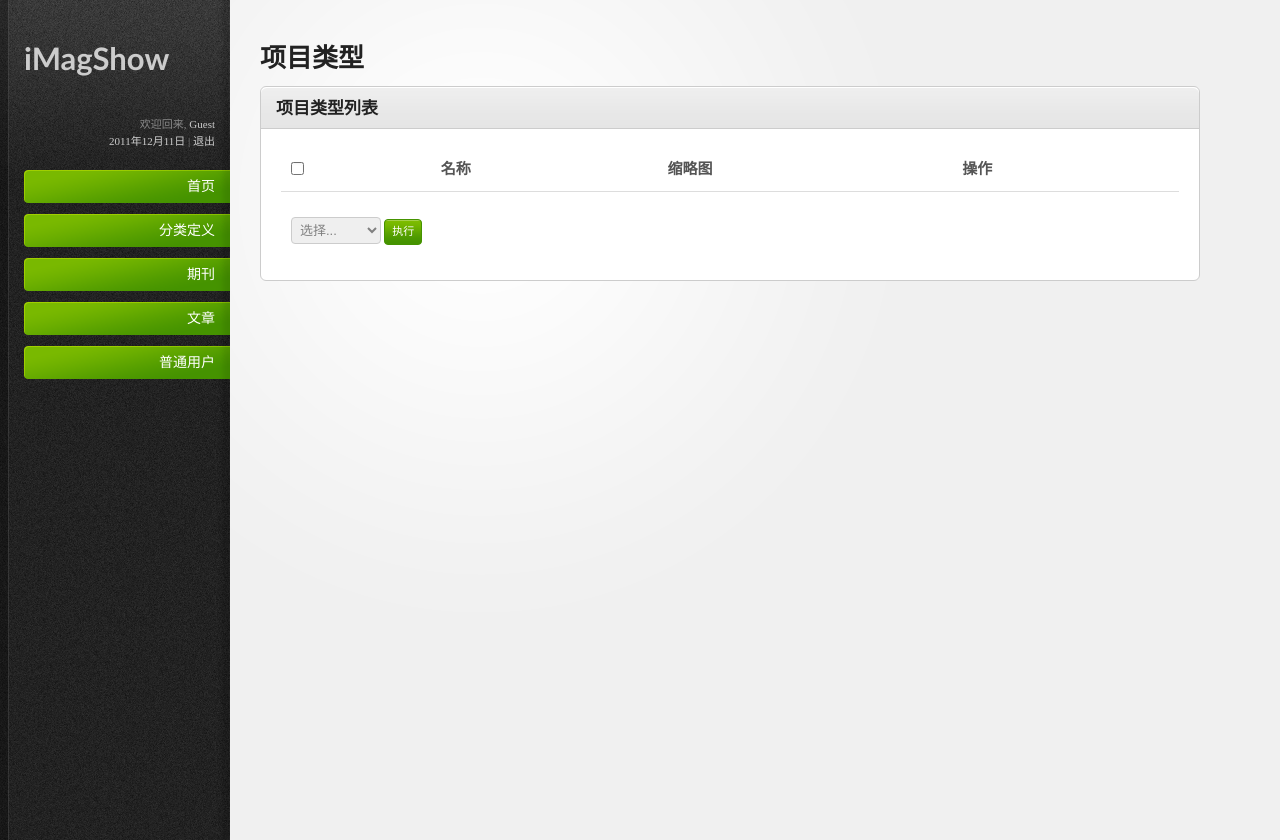
After one commit to yzhfd/Test, a PHP site: template src/Magend/ProjectBundle/Resources/views/Project/index.html.twig in a window 1280 px wide. The commit adds this page. Shown: the top 840 px of the page. Run offline with PHP 8.4, Linux system fonts and the light colour scheme; the template is opened without the code that fills it, so the values that code supplies are empty; some libraries are stand-ins or nearby versions.

Commit message:
Add project bundle

```diff
--- a/app/AppKernel.php
+++ b/app/AppKernel.php
@@ -33,6 +33,7 @@ class AppKernel extends Kernel
             new Magend\FeedbackBundle\MagendFeedbackBundle(),
             new Magend\UserBundle\MagendUserBundle(),
             new Magend\HotBundle\MagendHotBundle(),
+            new Magend\ProjectBundle\MagendProjectBundle(),
         );
 
         if (in_array($this->getEnvironment(), array('dev', 'test'))) {
--- a/app/Resources/views/base.html.twig
+++ b/app/Resources/views/base.html.twig
@@ -33,12 +33,12 @@
             </div>
             {% set currentRoute = app.request.get('_route') %}
             <ul id="main-nav">
-                <li><a href="#" class="nav-top-item no-submenu {% if currentRoute == 'home' %}current{% endif %}">首页</a></li>
+                <li><a href="{{ path('home') }}" class="nav-top-item no-submenu {% if currentRoute == 'home' %}current{% endif %}">首页</a></li>
 
                 <li><a href="#" class="nav-top-item {% if currentRoute in ['magzine_list', 'proj_list', 'institute_list'] %}current{% endif %}">分类定义</a>
                     <ul>
                         <li><a {% if currentRoute == 'magzine_list' %}class="current"{% endif %} href="{{ path('magzine_list') }}">杂志分类</a></li>
-                        <li><a {% if currentRoute == 'proj_list' %}class="current"{% endif %} href="#">项目类型</a></li> <!-- Add class "current" to sub menu items also -->
+                        <li><a {% if currentRoute == 'proj_list' %}class="current"{% endif %} href="{{ path('proj_list') }}">项目类型</a></li>
                         <li><a {% if currentRoute == 'institute_list' %}class="current"{% endif %} href="{{ path('institute_list') }}">设计机构</a></li>
                     </ul>
                 </li>
--- a/app/config/routing.yml
+++ b/app/config/routing.yml
@@ -1,3 +1,8 @@
+MagendProjectBundle:
+    resource: "@MagendProjectBundle/Controller/"
+    type:     annotation
+    prefix:   /
+
 MagendHotBundle:
     resource: "@MagendHotBundle/Controller/"
     type:     annotation
--- /dev/null
+++ b/src/Magend/ProjectBundle/Resources/views/Project/index.html.twig
@@ -0,0 +1,58 @@
+{% extends '::base.html.twig' %}
+
+{% block contentTitle %}项目类型{% endblock %}
+
+{% block main %}
+
+    <div class="content-box"><!-- Start Content Box -->
+        <div class="content-box-header">
+            <h3>项目类型列表</h3>
+            <div class="clear"></div>
+        </div> <!-- End .content-box-header -->
+
+        <div class="content-box-content">
+            <div class="tab-content default-tab" id="tab1"> <!-- This is the target div. id must match the href of this div's tab -->
+            <table>
+                <thead><tr>
+                    <th><input class="check-all" type="checkbox" /></th>
+                    <th>名称</th>
+                    <th>缩略图</th>
+                    <th>操作</th>
+                </tr></thead>
+
+                <tfoot><tr>
+                    <td colspan="6">
+                        <div class="bulk-actions align-left">
+                            <select name="dropdown" class="small">
+                                <option value="option1">选择...</option>
+                                <!--<option value="option2">编辑</option>-->
+                                <option value="option3">删除</option>
+                            </select>
+                            <a class="button" href="#">执行</a>
+                        </div>
+
+                        <div class="clear"></div>
+                    </td>
+                </tr></tfoot>
+
+                <tbody>
+                    {% for project in projects %}
+                    <tr>
+                        <td><input type="checkbox" /></td>
+                        <td><a href="#">xxx</a></td>
+                        <td>...</td>
+                        <td>
+                            <!-- Icons -->
+                             <a rel="dialog" href="#" title="Edit"><img src="resources/images/icons/pencil.png" alt="编辑" /></a>
+                             <a rel="confirm" href="#" title="Delete"><img src="resources/images/icons/cross.png" alt="删除" /></a>
+                             <!--<a href="#" title="Edit Meta"><img src="resources/images/icons/hammer_screwdriver.png" alt="Edit Meta" /></a>-->
+                        </td>
+                    </tr>
+                    {% endfor %}
+                </tbody>
+            </table>
+            </div>
+        </div>
+    </div><!-- End Content Box -->
+
+{% endblock %}
```
Also changed, not shown: src/Magend/ProjectBundle/Controller/ProjectController.php (added, +20 -0 lines), src/Magend/ProjectBundle/DependencyInjection/Configuration.php (added, +29 -0 lines), src/Magend/ProjectBundle/DependencyInjection/MagendProjectExtension.php (added, +28 -0 lines), src/Magend/ProjectBundle/MagendProjectBundle.php (added, +9 -0 lines), src/Magend/ProjectBundle/Resources/config/services.xml (added, +20 -0 lines).
